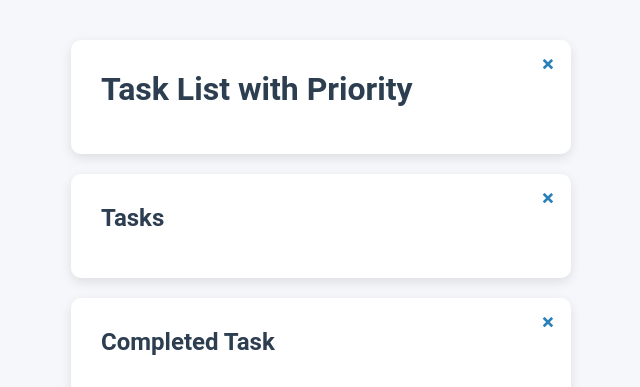
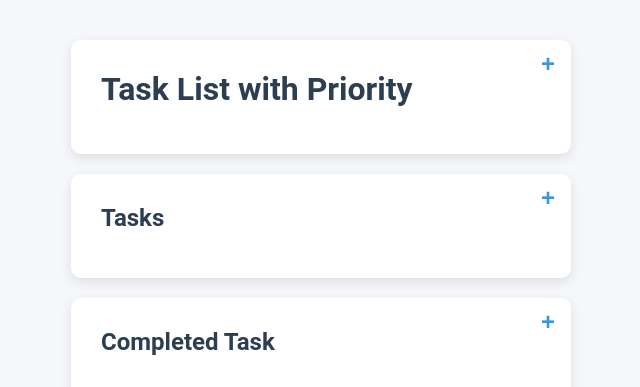
Before and after one commit to FuriticuS/task-list-react, a React (Vite) app: page / in a window 1280 px wide. Shown: the top 387 px of the page, without its empty margins (319-959 px from the left). Built offline with nearby package versions, Linux system fonts and the light colour scheme.

Commit message:
close btn for all blocks

```diff
--- a/src/App.jsx
+++ b/src/App.jsx
@@ -22,13 +22,13 @@ function App() {
     <div className="app">
       <div className="task-container">
         <h1>Task List with Priority</h1>
-        <button className={`close-button ${isOpen ? 'open' : ''}`} onClick={() => toggleOpen('taskList')}>+</button>
+        <button className={`close-button ${isOpen.taskList ? 'open' : ''}`} onClick={() => toggleOpen('taskList')}>+</button>
         {isOpen.taskList && <TaskForm/>}
       </div>
 
       <div className="task-container">
         <h2>Tasks</h2>
-        <button className={`close-button ${isOpen ? 'open' : ''}`} onClick={() => toggleOpen('tasks')}>+</button>
+        <button className={`close-button ${isOpen.tasks ? 'open' : ''}`} onClick={() => toggleOpen('tasks')}>+</button>
 
         {isOpen.tasks && <>
           <div className="sort-controls">
@@ -49,7 +49,7 @@ function App() {
 
       <div className="completed-task-container">
         <h2>Completed Task</h2>
-        <button className={`close-button ${isOpen ? 'open' : ''}`} onClick={() => toggleOpen('completedTasks')}>+
+        <button className={`close-button ${isOpen.completedTasks ? 'open' : ''}`} onClick={() => toggleOpen('completedTasks')}>+
         </button>
 
         {isOpen.completedTasks && <CompletedTaskList/>}
```
